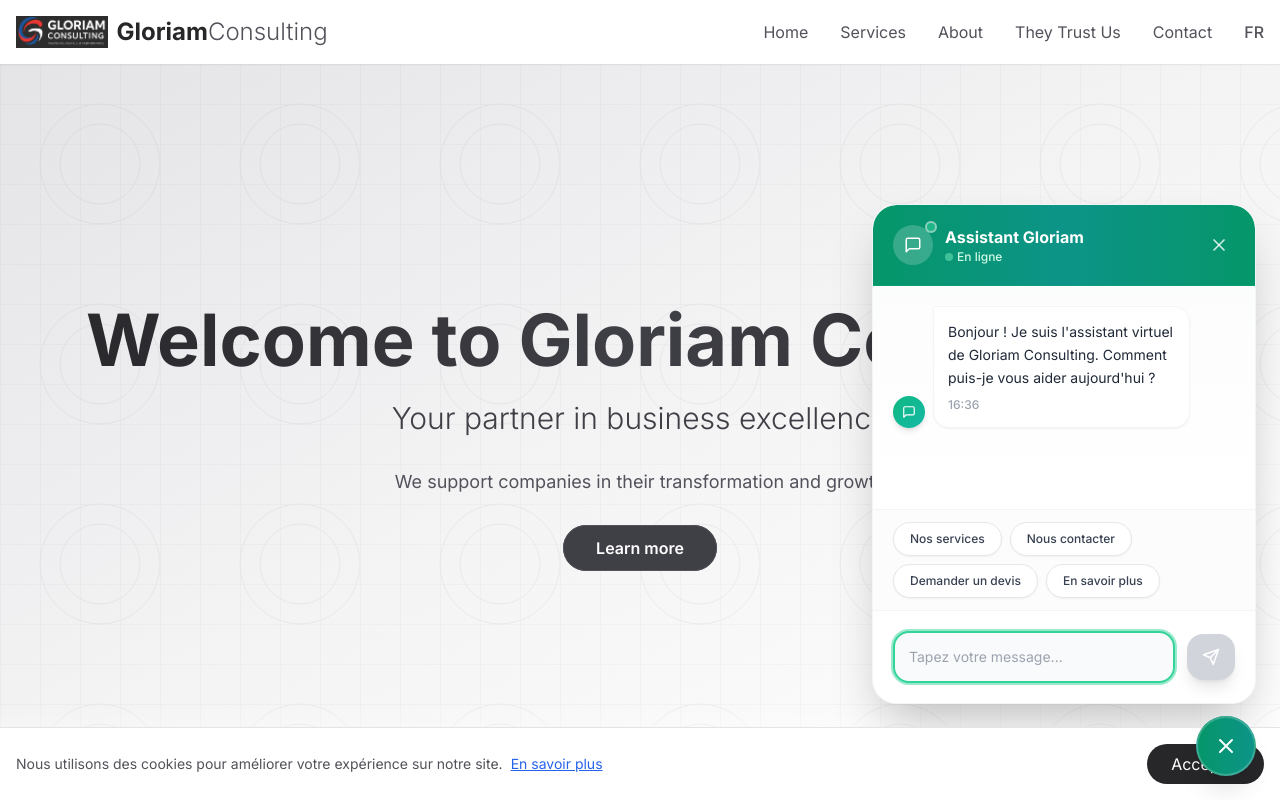
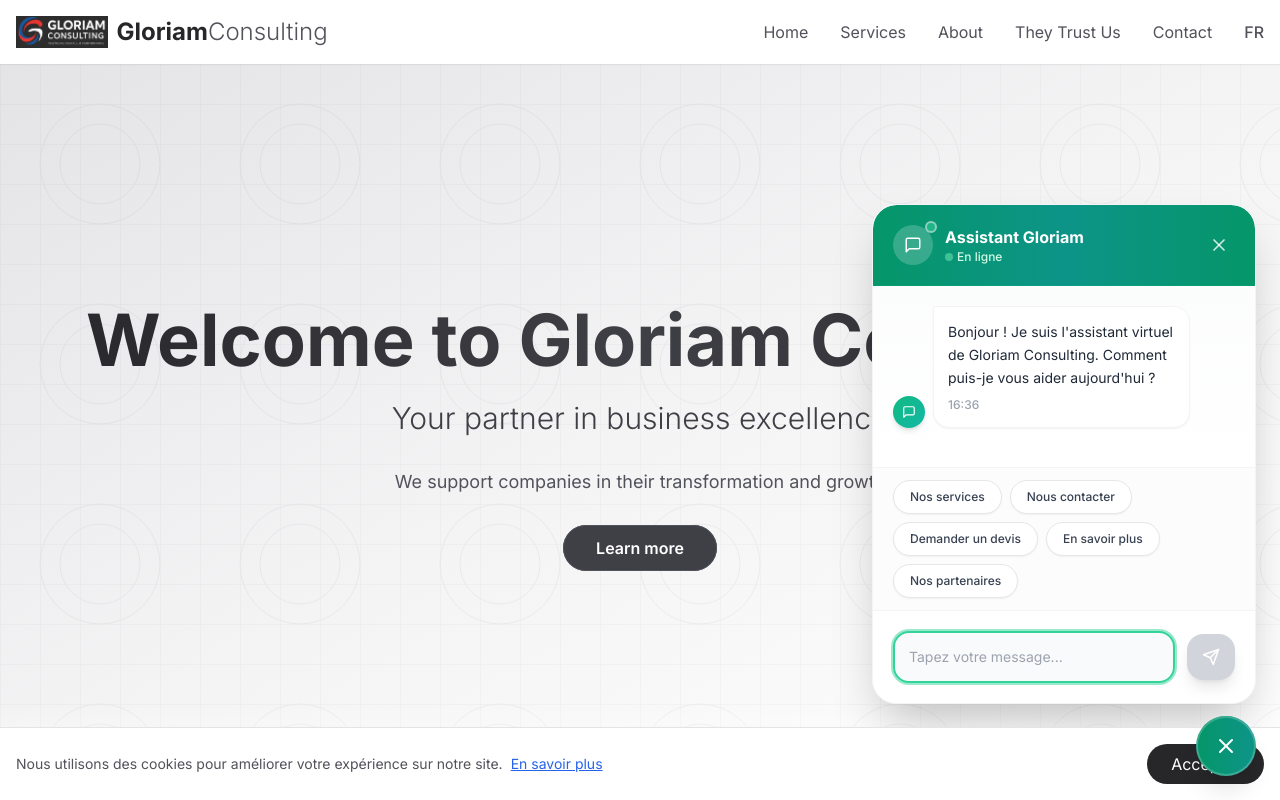
Before and after one commit to mhdaouda/gloriam-consulting, a Next.js app: page /en in a window 1280 px wide. Both pictures are taken after a click on the button 1226 px from the left and 746 px from the top of the page. Shown: the top 800 px of the page. Built offline with nearby package versions, Linux system fonts and the light colour scheme.

Commit message:
feat: Ajouter l'option 'Nos partenaires' dans le chatbot qui redirige vers la page trust

```diff
--- a/src/app/_components/Chatbot.tsx
+++ b/src/app/_components/Chatbot.tsx
@@ -446,7 +446,8 @@
     t('quickActions.services'),
     t('quickActions.contact'),
     t('quickActions.quote'),
-    t('quickActions.learnMore')
+    t('quickActions.learnMore'),
+    t('quickActions.partners')
   ];
 
   return (
@@ -620,6 +621,9 @@
                         // Si c'est "En savoir plus" / "Learn more", rediriger directement vers la page à propos
                         if (action === t('quickActions.learnMore')) {
                           redirectToPage('/about');
+                        } else if (action === t('quickActions.partners')) {
+                          // Si c'est "Nos partenaires" / "Our partners", rediriger vers la page trust
+                          redirectToPage('/trust');
                         } else {
                           // Pour les autres actions, mettre le texte dans l'input
                           setInputValue(action);
--- a/src/app/_translations/en.json
+++ b/src/app/_translations/en.json
@@ -194,7 +194,8 @@
       "services": "Our services",
       "contact": "Contact us",
       "quote": "Request a quote",
-      "learnMore": "Learn more"
+      "learnMore": "Learn more",
+      "partners": "Our partners"
     },
     "responses": {
       "services": "We offer several services: Strategic Consulting, Financial Analysis, Digital Transformation, Human Resources Management, Business Development, Operational Optimization, SME Support, and Innovation & Technology. Would you like me to redirect you to our services page to discover more?",
--- a/src/app/_translations/fr.json
+++ b/src/app/_translations/fr.json
@@ -19,7 +19,8 @@
       "services": "Nos services",
       "contact": "Nous contacter",
       "quote": "Demander un devis",
-      "learnMore": "En savoir plus"
+      "learnMore": "En savoir plus",
+      "partners": "Nos partenaires"
     },
     "responses": {
       "services": "Nous proposons plusieurs services : Conseil Stratégique, Analyse Financière, Transformation Digitale, Gestion des Ressources Humaines, Développement Commercial, Optimisation Opérationnelle, Accompagnement PME, et Innovation & Technologie. Voulez-vous que je vous redirige vers notre page services pour en découvrir plus ?",
```
